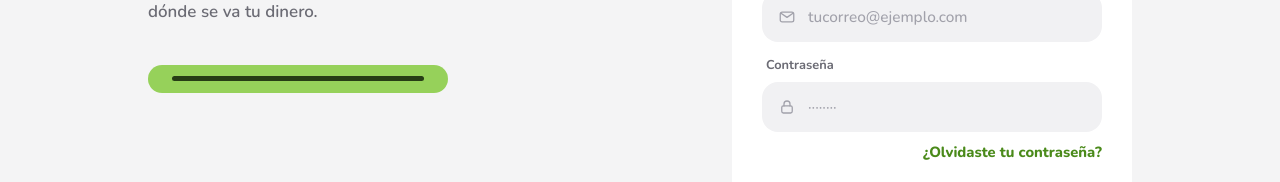
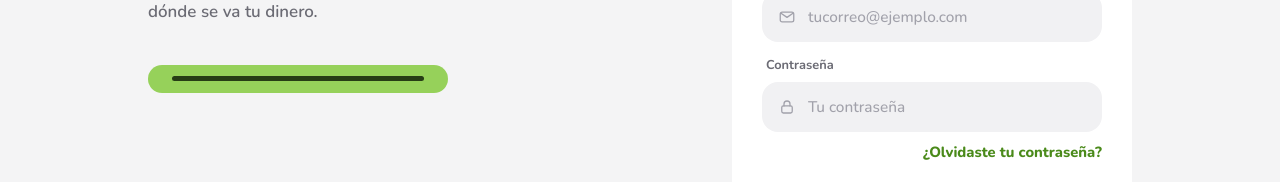
Before and after one commit to AndersonCoronado357/Spentry, a Nuxt app: page /login in a window 1280 px wide. Shown: the part 301-483 px from the top of the page. Built offline with nearby package versions, Linux system fonts and the light colour scheme; a web font is replaced by a local one.

Commit message:
Replace dotted password placeholders with readable hints

```diff
--- a/pages/ajustes.vue
+++ b/pages/ajustes.vue
@@ -259,10 +259,10 @@ const fmtCorto = (v: number) => formatShort(v, moneda.value)
           <div :class="['expand', passAbierto ? 'open' : '']">
             <div class="expand-inner">
               <div class="pass-form">
-                <StPasswordField v-if="hasPassword" v-model="passActual" label="Contraseña actual" placeholder="········" autocomplete="current-password" />
+                <StPasswordField v-if="hasPassword" v-model="passActual" label="Contraseña actual" placeholder="Tu contraseña actual" autocomplete="current-password" />
                 <div class="form-row-2">
                   <StPasswordField v-model="passNueva" label="Nueva contraseña" placeholder="Mínimo 8 caracteres" autocomplete="new-password" />
-                  <StPasswordField v-model="passConfirma" label="Repítela" placeholder="········" autocomplete="new-password" />
+                  <StPasswordField v-model="passConfirma" label="Repítela" placeholder="Escríbela otra vez" autocomplete="new-password" />
                 </div>
                 <p v-if="passError" class="form-error">{{ passError }}</p>
                 <button type="button" class="btn btn-primary btn-block" :disabled="passCargando" @click="guardarPass">
--- a/pages/login.vue
+++ b/pages/login.vue
@@ -194,7 +194,7 @@ const PASOS = [
                 <StPasswordField
                   v-model="pass"
                   label="Contraseña"
-                  :placeholder="modo === 'crear' ? 'Mínimo 8 caracteres' : '········'"
+                  :placeholder="modo === 'crear' ? 'Mínimo 8 caracteres' : 'Tu contraseña'"
                   :autocomplete="modo === 'crear' ? 'new-password' : 'current-password'"
                 />
                 <button v-if="modo === 'iniciar'" type="button" class="login-link" style="align-self: flex-end" @click="cambiar('recuperar')">
```
